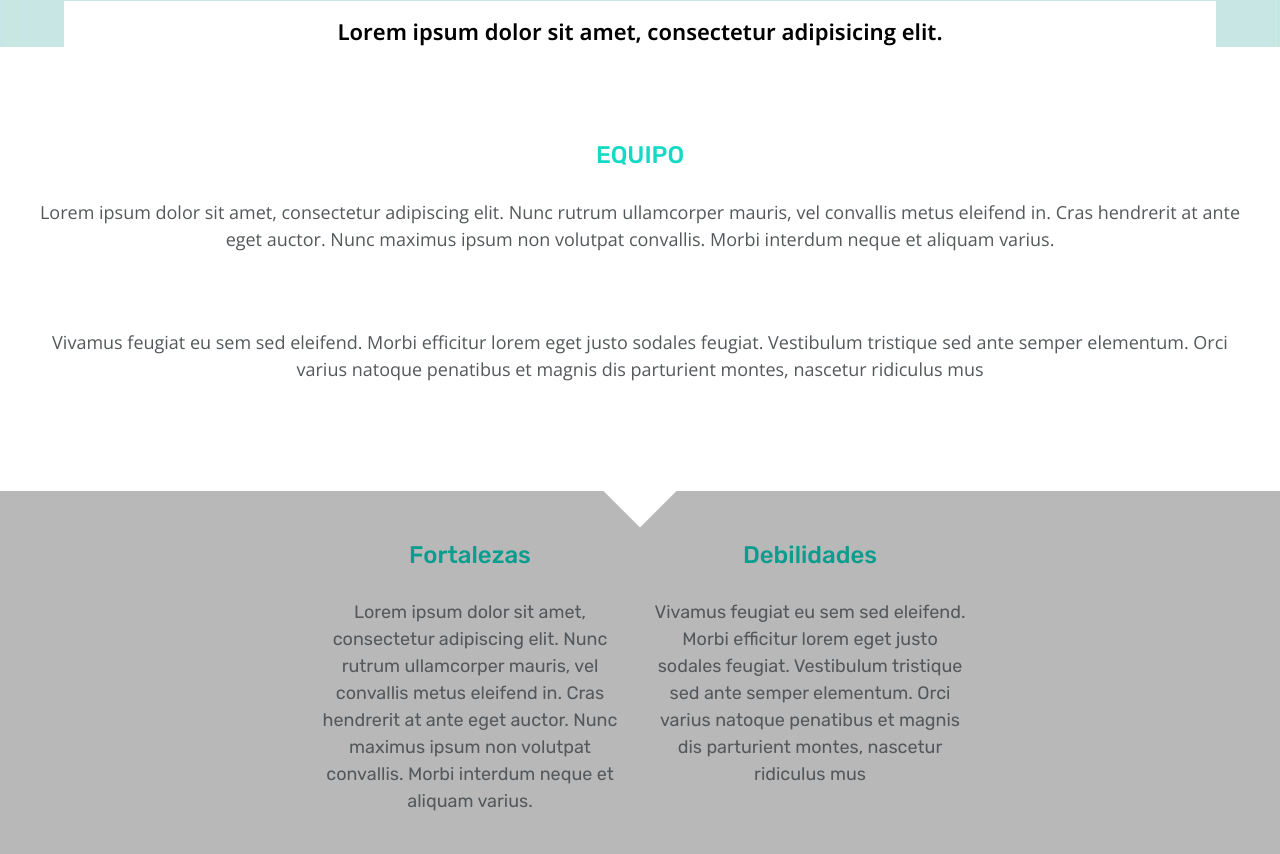
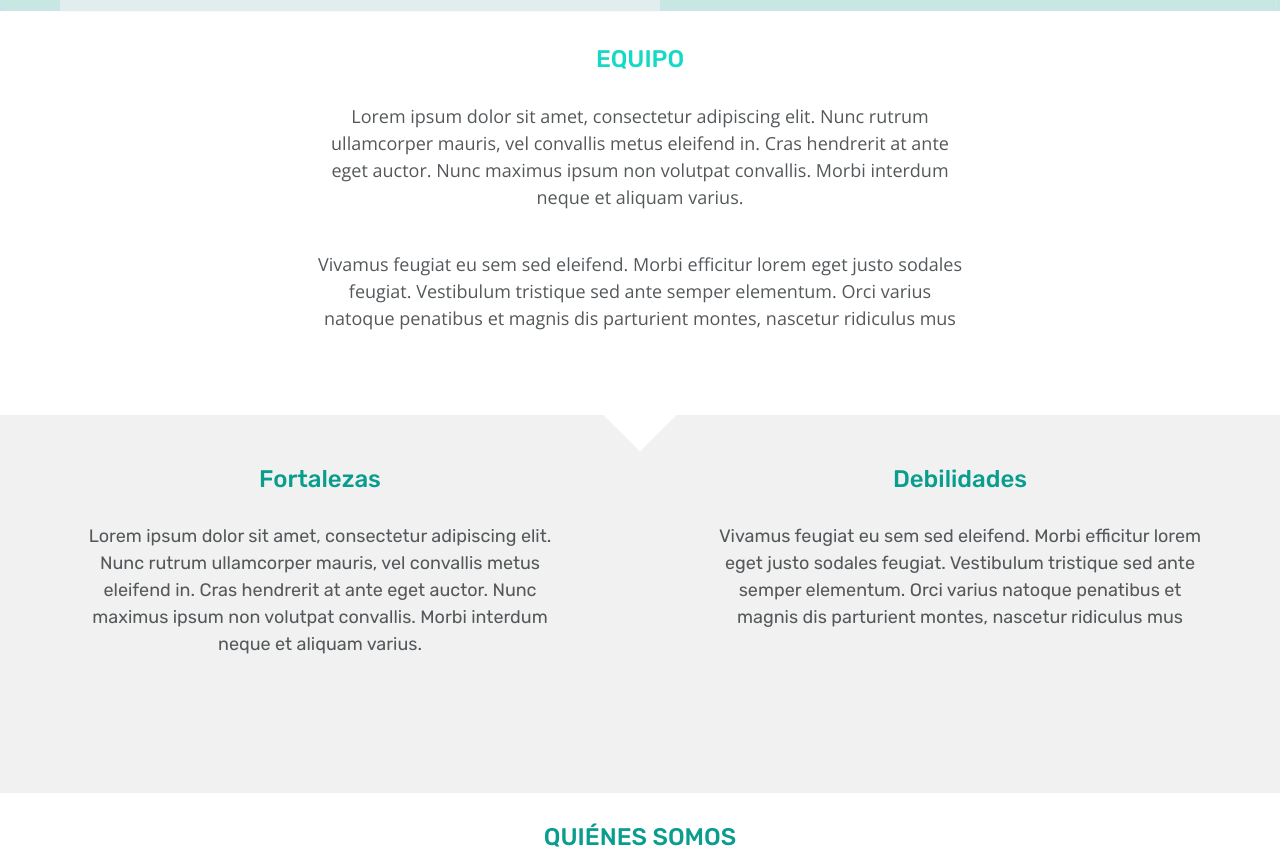
Before and after one commit to LorenaSTN/project-promo-y-module-1-team-1, a website built with Vite: page src/index.html in a window 1280 px wide. Shown: the part 959-1813 px from the top of the page. Built offline with nearby package versions, Linux system fonts and the light colour scheme; files whose address does not match are found by name.

Commit message:
add changes in media queris

```diff
--- a/src/partials/header.html
+++ b/src/partials/header.html
@@ -1,5 +1,5 @@
-<header>
-  <h1 class="header-title">&#8249; Game Retro Code &#8250;</h1>
+<header class="header">
+   <h1 class="header-title">&#8249; Game Retro Code &#8250;</h1>
   <nav class="nav">
     <ul class="list">
       <li class="list-item"> <a href="">EQUIPO</a></li>
--- a/src/scss/layout/_header.scss
+++ b/src/scss/layout/_header.scss
@@ -54,34 +54,7 @@
 
 //Estilos subtitulo blanco flotante
 
-.section-div-lorem {
-  display: flex;
-  justify-content: center;
-  transform: translateY(-50px);
-}
 
-.div-lorem {
-    transform: translateY(-40px);
-    width: 75%;
-    background-color: white;
-    padding: 15px;
-    margin: 0 auto;
-
-
-}
-
-.h2 {
-  font-family: var(--font-body);
-  font-size: 18px;
-  text-align: center;
-  /*En el ejemplo no se ve alineado del todo*/
-  font-weight: 645;
-  font-stretch: normal;
-  font-style: normal;
-  line-height: 1.39;
-
-  color: var(--font-color-subtitle);
-}
 .float-header {
   display: flex;
   justify-content: center;
@@ -115,7 +88,10 @@
     justify-content: space-between;
     height: 84px;
     opacity: $opacity;
+    align-items: center;
   }
+
+
 
 
 
@@ -137,16 +113,21 @@ position: relative;
 
 }
 
-.div-lorem {
-margin-left: 30px;
+.float-header {
+  display: flex;
+  justify-content: left;
+}
+.div-float-header {
+width: 600px;
+margin-left: 60px;
 background-color: rgba(247, 245, 245, 0.555);
 transform: none;
 position: absolute;
-bottom: 5px;
+top: -59px;
 
 }
-.h2 {
-font-size: 2rem;
+.tittle-float-header {
+font-size: 1.7rem;
 text-align: left;
 
 }
--- a/src/scss/main.scss
+++ b/src/scss/main.scss
@@ -334,9 +334,9 @@
   //media queris "EQUIPO"
 
   .section-2 {
-    width: 100%;
-    height: 300px;
-    margin: 0;
+    width: 700px;
+    height: 320px;
+    margin: 0 auto;
 
   }
   .parrafo-lorem-2 {
@@ -351,16 +351,42 @@
   // ZONA GRIS
 
   .elemento-gris-contactos{
-    width: 100% ;
+    width: 100%;
     height: auto;
     max-width: none;
-    margin:0;
-    background: #b8b8b9;
+    margin:0 auto;
     padding:20px 0;
     display: flex;
     flex-direction: row;
-    justify-content: center
+    justify-content: center;
+    // gap: 120px;
 
+    .section-fortalezas {
+      width: 50%;
+      display: flex;
+      flex-direction: column;
+      justify-content: center;
+      align-items: center;
+
+
+    }
+
+    .section-debilidades {
+      width: 50%;
+      display: flex;
+      flex-direction: column;
+      justify-content: center;
+      align-items: center;
+
+    }
+
+    .parrafo-lorem-3 {
+      width: 80%;
+    }
+
+    .parrafo-vivamus-3{
+      width: 80%;
+    }
 
   }
 
@@ -371,5 +397,5 @@
 
 }
 @media screen and (min-width: 1200px) {
-  /* Desktop */
+
 }
```
